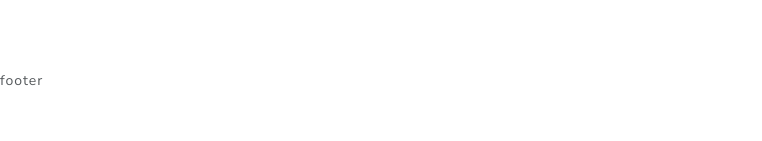
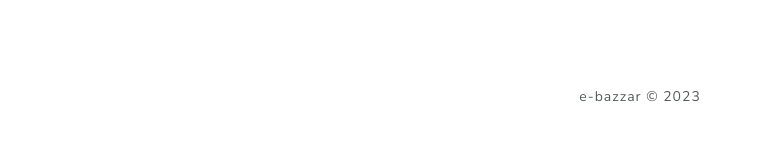
Before and after one commit to ShiroYaksha90/e-bazzar, a React (Create React App) app: page / in a window 1280 px wide. Shown: the part 591-732 px from the top of the page, without its empty margins (0-762 px from the left). Built offline with nearby package versions, Linux system fonts and the light colour scheme.

Commit message:
Import & add container component from bootstarp

```diff
--- a/src/components/Footer.js
+++ b/src/components/Footer.js
@@ -1,7 +1,16 @@
 import React from 'react';
+import { Container } from 'react-bootstrap';
 
 const Footer = () => (
-  <div>footer</div>
+  <div>
+    <Container>
+      <footer className="text-center py-3">
+        <p>
+          e-bazzar &copy; 2023
+        </p>
+      </footer>
+    </Container>
+  </div>
 );
 
 export default Footer;
```
